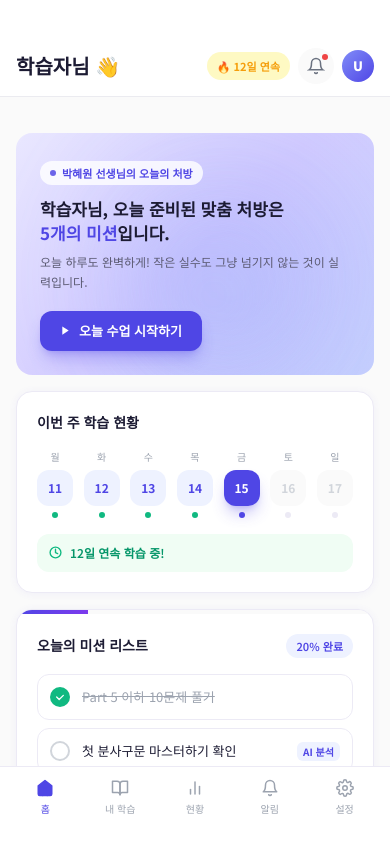
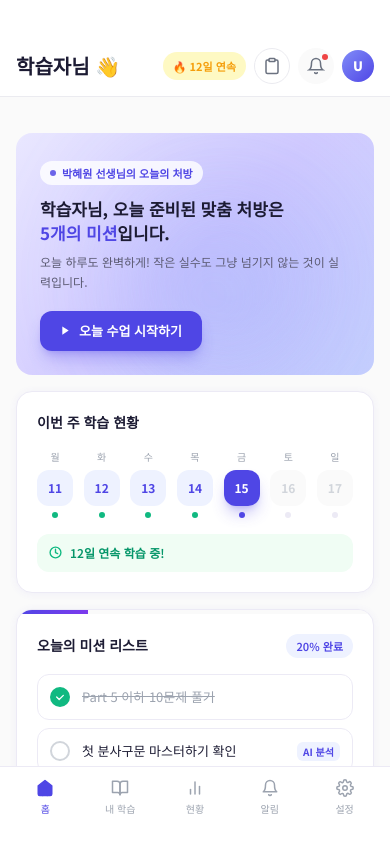
Before and after one commit to yujin-a4/aiacademy-mockup, a Next.js app: page /dashboard in a window 390 px wide. Shown: the top 842 px of the page. Built offline with nearby package versions, Linux system fonts and the light colour scheme.

Commit message:
style(dashboard): change TOEIC registration button to outlined and add mobile icon button

```diff
--- a/src/app/dashboard/page.tsx
+++ b/src/app/dashboard/page.tsx
@@ -217,9 +217,21 @@ export default function Dashboard() {
               )}
             </div>
             <div className="flex items-center gap-2">
-              <span className="flex items-center gap-1 text-[11px] font-bold text-[#F59E0B] bg-[#FEF9C3] px-2.5 py-1.5 rounded-full">
+              <span className="flex items-center gap-1 text-[11px] font-bold text-[#F59E0B] bg-[#FEF9C3] px-2.5 py-1.5 rounded-full shrink-0">
                 🔥 12일 연속
               </span>
+              <a
+                href="https://exam.toeic.co.kr/"
+                target="_blank"
+                rel="noopener noreferrer"
+                title="토익 시험 접수하기"
+                className="w-9 h-9 rounded-full bg-white border border-[#EBEBF0] flex items-center justify-center text-[#6B7280] hover:text-[#4F46E5] hover:border-[#4F46E5] transition-all"
+              >
+                <svg width="18" height="18" viewBox="0 0 24 24" fill="none" stroke="currentColor" strokeWidth="2" strokeLinecap="round" strokeLinejoin="round">
+                  <path d="M16 4h2a2 2 0 0 1 2 2v14a2 2 0 0 1-2 2H6a2 2 0 0 1-2-2V6a2 2 0 0 1 2-2h2" />
+                  <rect x="8" y="2" width="8" height="4" rx="1" ry="1" />
+                </svg>
+              </a>
               <button className="relative w-9 h-9 rounded-full bg-[#FAFAFA] flex items-center justify-center">
                 <svg width="18" height="18" viewBox="0 0 24 24" fill="none" stroke="#6B7280" strokeWidth="2" strokeLinecap="round"><path d="M18 8A6 6 0 0 0 6 8c0 7-3 9-3 9h18s-3-2-3-9"/><path d="M13.73 21a2 2 0 0 1-3.46 0"/></svg>
                 <span className="absolute top-1.5 right-1.5 w-1.5 h-1.5 bg-red-500 rounded-full" />
@@ -245,10 +257,15 @@ export default function Dashboard() {
                 )}
               </div>
               <div className="flex items-center gap-2">
-                <button className="flex items-center gap-2 bg-[#4F46E5] hover:bg-[#4338CA] text-white text-[12px] font-bold px-4 py-2 rounded-full transition-colors shadow-md shadow-[#4F46E5]/20">
+                <a
+                  href="https://exam.toeic.co.kr/"
+                  target="_blank"
+                  rel="noopener noreferrer"
+                  className="flex items-center gap-2 bg-white border border-[#EBEBF0] text-[#5B5A72] hover:text-[#4F46E5] hover:border-[#4F46E5] text-[12px] font-bold px-4 py-2 rounded-full transition-all"
+                >
                   토익 시험 접수하기
                   <svg width="13" height="13" viewBox="0 0 24 24" fill="none" stroke="currentColor" strokeWidth="2.5" strokeLinecap="round"><path d="M5 12h14"/><path d="M12 5l7 7-7 7"/></svg>
-                </button>
+                </a>
                 <AccountAvatar userName={userName ?? ''} />
               </div>
             </div>
```
